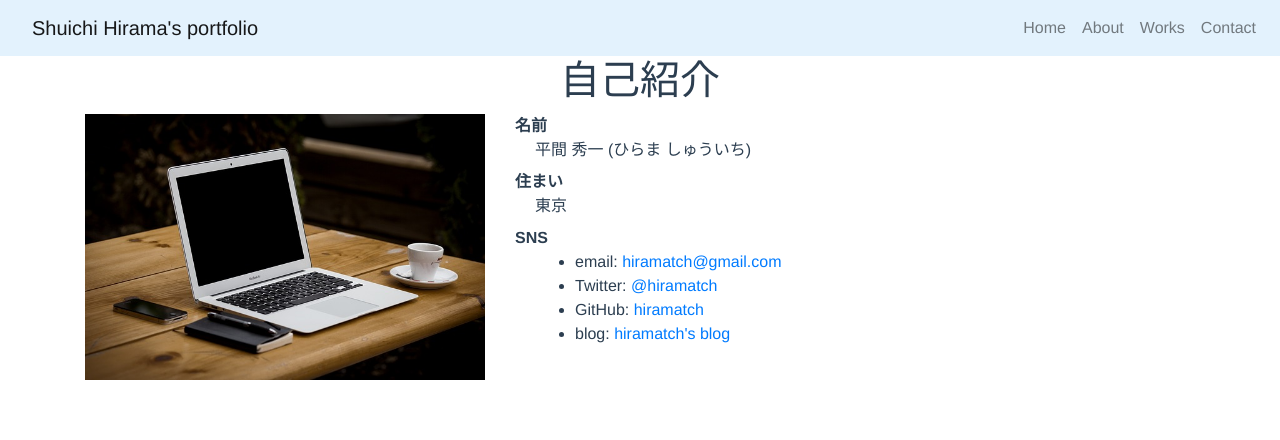
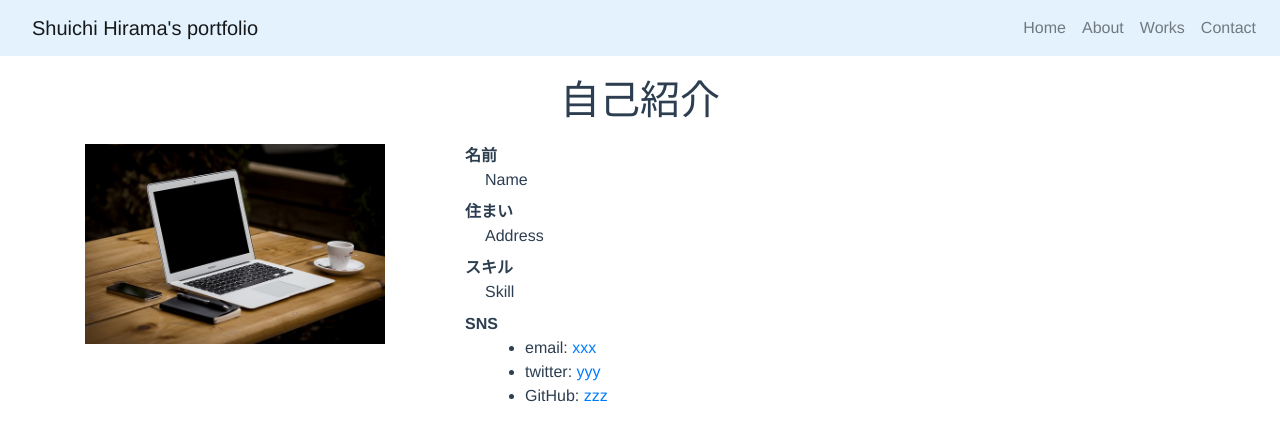
Before and after one commit to hiramatch/portfolio, a Vue app: page /about in a window 1280 px wide. Shown: the top 440 px of the page. Built offline with nearby package versions, Linux system fonts and the light colour scheme.

Commit message:
Mod Create page

```diff
--- a/src/App.vue
+++ b/src/App.vue
@@ -20,8 +20,13 @@
   -moz-osx-font-smoothing: grayscale;
   color: #2c3e50;
 }
-h1.title {
+.title {
   text-align: center;
-  margin-bottom: 10px;
+  margin-top: 20px;
+  margin-bottom: 20px;
+}
+
+article {
+  margin-bottom: 20px;
 }
 </style>
--- a/src/components/About.vue
+++ b/src/components/About.vue
@@ -3,32 +3,49 @@
     <h1 class="title">自己紹介</h1>
     <div class="container">
       <div class="row">
-      <div class="col-sm">
-        <img src="../assets/workstation-336369_640.jpg" width="400px" alt="">
+        <div class="col-sm-4">
+          <img src="../assets/about.jpg" width="300px" alt="">
         </div>
-      <div class="col-sm">
+        <div class="col-sm-6">
           <dl>
             <dt>名前</dt>
-        <dd>平間 秀一  (ひらま しゅういち)</dd>
+            <dd>{{ name }}</dd>
             <dt>住まい</dt>
-        <dd>東京</dd>
+            <dd>{{ address }}</dd>
+            <dt>スキル</dt>
+            <dd>{{ skill }}</dd>
             <dt>SNS</dt>
             <dd>
               <ul>
-           <li>email: <a href="mailto:hiramatch@gmai.com">hiramatch@gmail.com</a></li>
-           <li>Twitter: <a href="https://twitter.com/hiramatch">@hiramatch</a></li>
-           <li>GitHub: <a href="https://github.com/hiramatch">hiramatch</a></li>
-           <li>blog: <a href="https://hiramatch.hatenablog.com/">hiramatch's blog</a></li>
+                <li v-for='item in sns'>
+                  {{ item.term}}: <a :href=item.href>{{ item.description }}</a>
+                </li>
               </ul>
             </dd>
           </dl>
-        </div>
-      <div class="col-sm">
         </div>
       </div>
     </div>
   </div>
 </template>
+<script>
+export default {
+  data () {
+    return {
+      name: 'Name',
+      address: 'Address',
+      skill: 'Skill',
+      sns:  [
+             {term: 'email', href: 'mailto:xxx@gmail.com', description: 'xxx'},
+             {term: 'twitter', href: 'https://www.twitter.com/yyy', description: 'yyy'},
+             {term: 'GitHub', href: 'https://www.github.com/zzz', description: 'zzz'}
+            ]
+    }
+  }
+}
+</script>
+
+
 <style>
 dd {
   margin-left: 20px;
```
Also changed, not shown: src/assets/about.jpg (renamed from src/assets/workstation-336369_640.jpg). Lines whose indentation alone changed are shown as unchanged.
